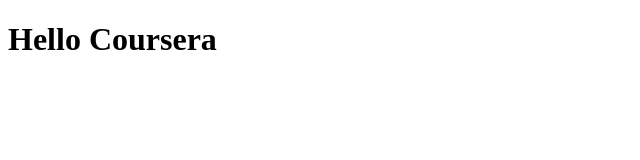
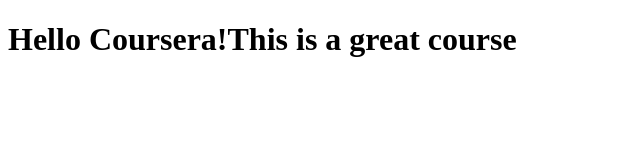
Before and after one commit to mosharop/coursera-test, a plain HTML site: page site/index.html in a window 1280 px wide. Shown: the whole page, without its empty margins (0-640 px from the left). Drawn offline with Linux system fonts and the light colour scheme.

Commit message:
Small Addition

```diff
--- a/site/index.html
+++ b/site/index.html
@@ -5,6 +5,6 @@
 	<title>Hello Coursera</title>
 </head>
 <body>
-	<h1>Hello Coursera</h1>
+	<h1>Hello Coursera!This is a great course</h1>
 </body>
 </html>
```
